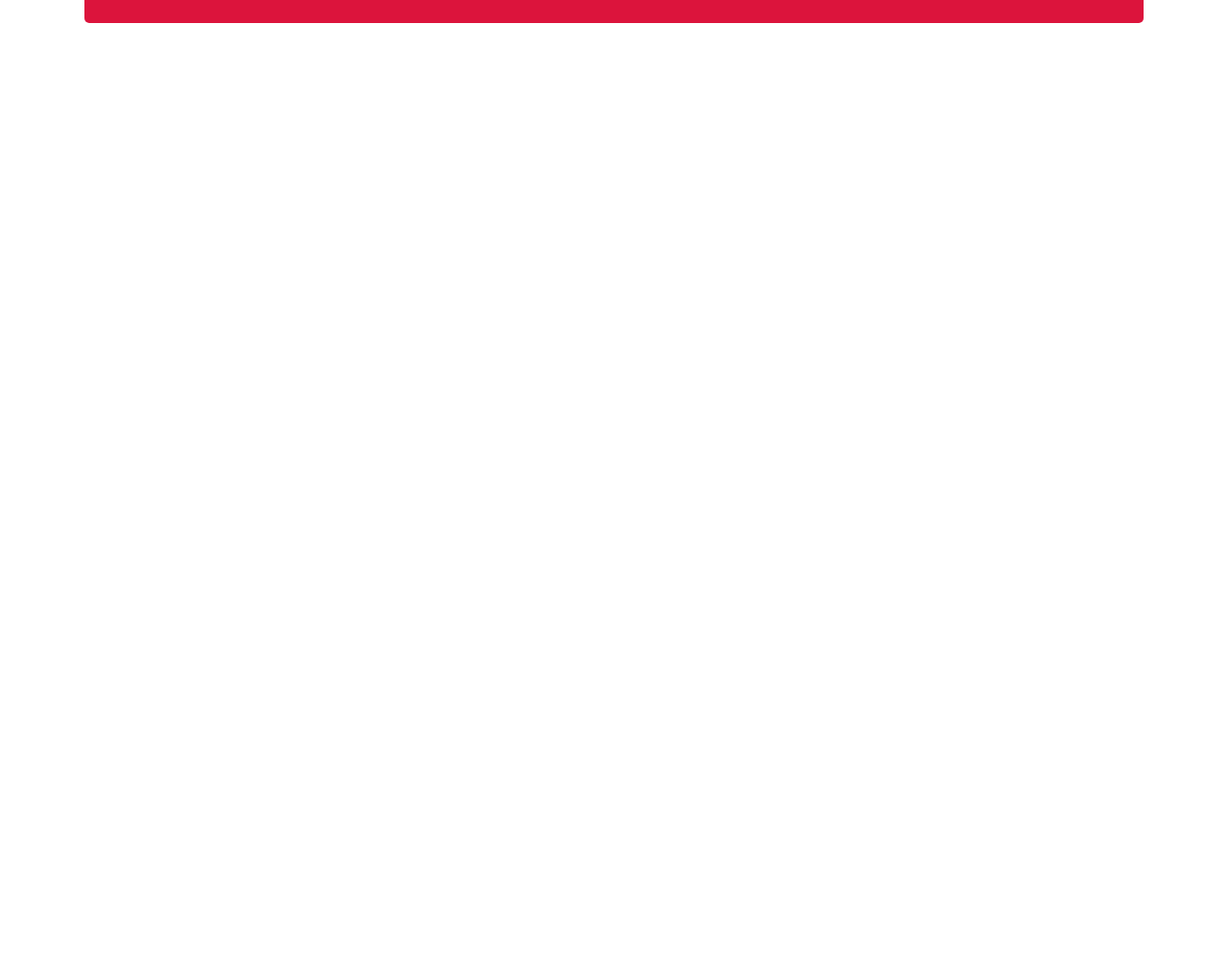
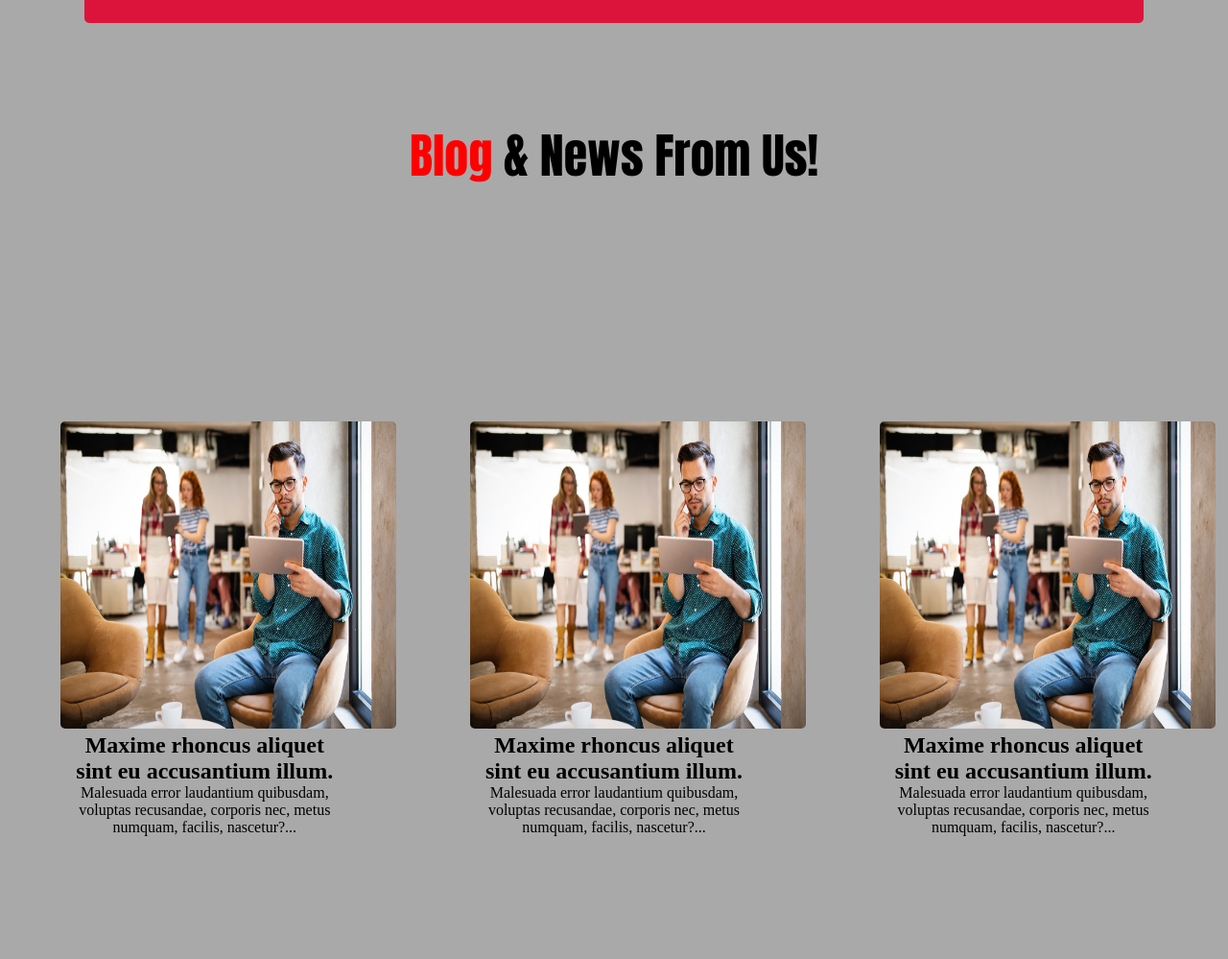
Before and after one commit to RashelAhammed/digital-agency, a plain HTML site: page index.html in a window 1280 px wide. Shown: the part 1795-2794 px from the top of the page at 96% size. Before the commit the page ends 1819 px from the top, so only its background shows below. Drawn offline with Linux system fonts and the light colour scheme.

Commit message:
bolog section adding

```diff
--- a/index.html
+++ b/index.html
@@ -101,6 +101,35 @@
 
   </div>
 </section>
+<!-- Blog section addition  -->
+<section class="blog-section">
+  <h1 class="blog"><span class="h-titel">Blog</span> & News From Us!</h1>
+  <div class="bloge-container">
+    <div class="blog-box">
+      <img class="blog-img" src="asset/image/blog-1.jpg" alt="">
+      <h2>Maxime rhoncus aliquet<br> sint eu accusantium illum.</h2>
+      <p>
+        Malesuada error laudantium quibusdam, voluptas recusandae, corporis nec, metus numquam, facilis, nascetur?...
+      </p>
+    </div>
+    <div class="blog-box">
+      <img class="blog-img" src="asset/image/blog-1.jpg" alt="">
+      <h2>Maxime rhoncus aliquet<br> sint eu accusantium illum.</h2>
+      <p>
+        Malesuada error laudantium quibusdam, voluptas recusandae, corporis nec, metus numquam, facilis, nascetur?...
+      </p>
+    </div>
+    <div class="blog-box">
+      <img class="blog-img" src="asset/image/blog-1.jpg" alt="">
+      <h2>Maxime rhoncus aliquet<br> sint eu accusantium illum.</h2>
+      <p>
+        Malesuada error laudantium quibusdam, voluptas recusandae, corporis nec, metus numquam, facilis, nascetur?...
+      </p>
+    </div>
+
+
+  </div>
+</section>
   </main>
   <footer>
 
--- a/style.css
+++ b/style.css
@@ -1,6 +1,10 @@
 *{
   padding: 0;
   margin: 0;
+
+}
+body{
+  background-color: darkgrey;
 }
 
 .nav-container{
@@ -127,3 +131,33 @@ width: 50%;
   font-size: 17px;
   padding-left: 20px;
 }
+.blog-box{
+  height: 320px;
+  width: 300px;
+  text-align: center;
+}
+.blog-img{
+  width: 350px;
+  height: 320px;
+  border-radius: 5px;
+}
+.bloge-container{
+  display: flex;
+  height: 100vh;
+  align-items: center;
+  justify-content:space-around;
+  /* gap: 75px; */
+
+}
+.blog-section{
+  background-color: darkgrey;
+}
+.blog{
+  text-align: center;
+  font-size: 50px;
+  font-weight: bold;
+  font-family:Impact, Haettenschweiler, 'Arial Narrow Bold', sans-serif;
+  color:black;
+  padding-top:100px ;
+
+}
```
